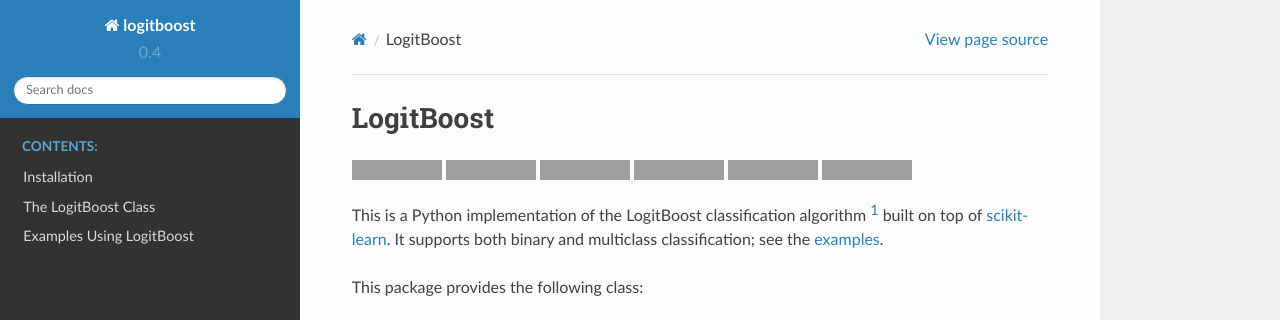
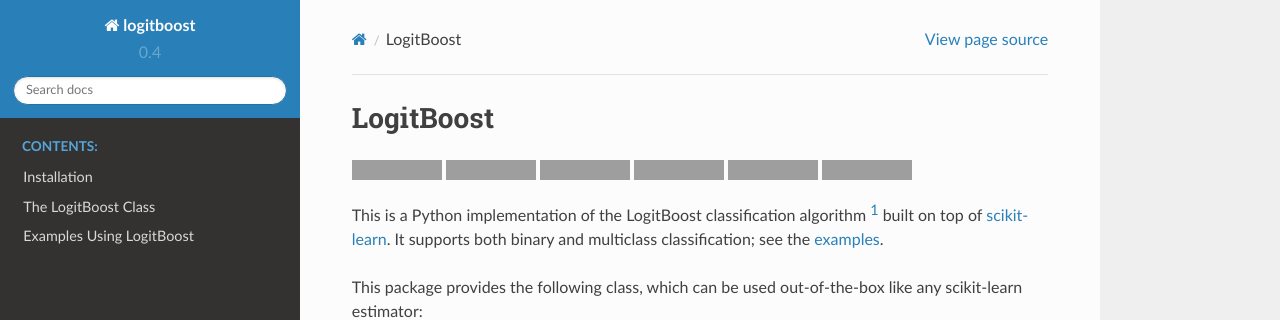
Before and after one commit to artemmavrin/logitboost, a Sphinx documentation site: the page built from doc/source/index.rst, in a window 1280 px wide and 930 px high, cut to the strip 0-320 px from the top of the window. Built offline with Sphinx 7.4.7 and the Read the Docs theme 2.0.0, drawn with Linux system fonts in a browser that asks for light colours; pages that are not in the unit, such as notebooks, are missing from menus; grey boxes are pictures that could not be loaded.

Commit message:
doc: updated LogitBoost class brief description

```diff
--- a/README.rst
+++ b/README.rst
@@ -31,7 +31,10 @@ built on top of `scikit-learn <http://scikit-learn.org>`__.
 It supports both binary and multiclass classification; see the
 `examples <https://logitboost.readthedocs.io/examples/index.html>`__.
 
-Website: https://logitboost.readthedocs.io
+This package provides a single class, ``LogitBoost``, which can be used
+out-of-the-box like any sciki-learn estimator.
+
+Documentation website: https://logitboost.readthedocs.io
 
 Installation
 ------------
--- a/doc/source/index.rst
+++ b/doc/source/index.rst
@@ -31,7 +31,8 @@ built on top of `scikit-learn <http://scikit-learn.org>`__.
 It supports both binary and multiclass classification; see the
 `examples <examples/index.rst>`__.
 
-This package provides the following class:
+This package provides the following class, which can be used out-of-the-box like
+any scikit-learn estimator:
 
 .. autosummary::
 
```
